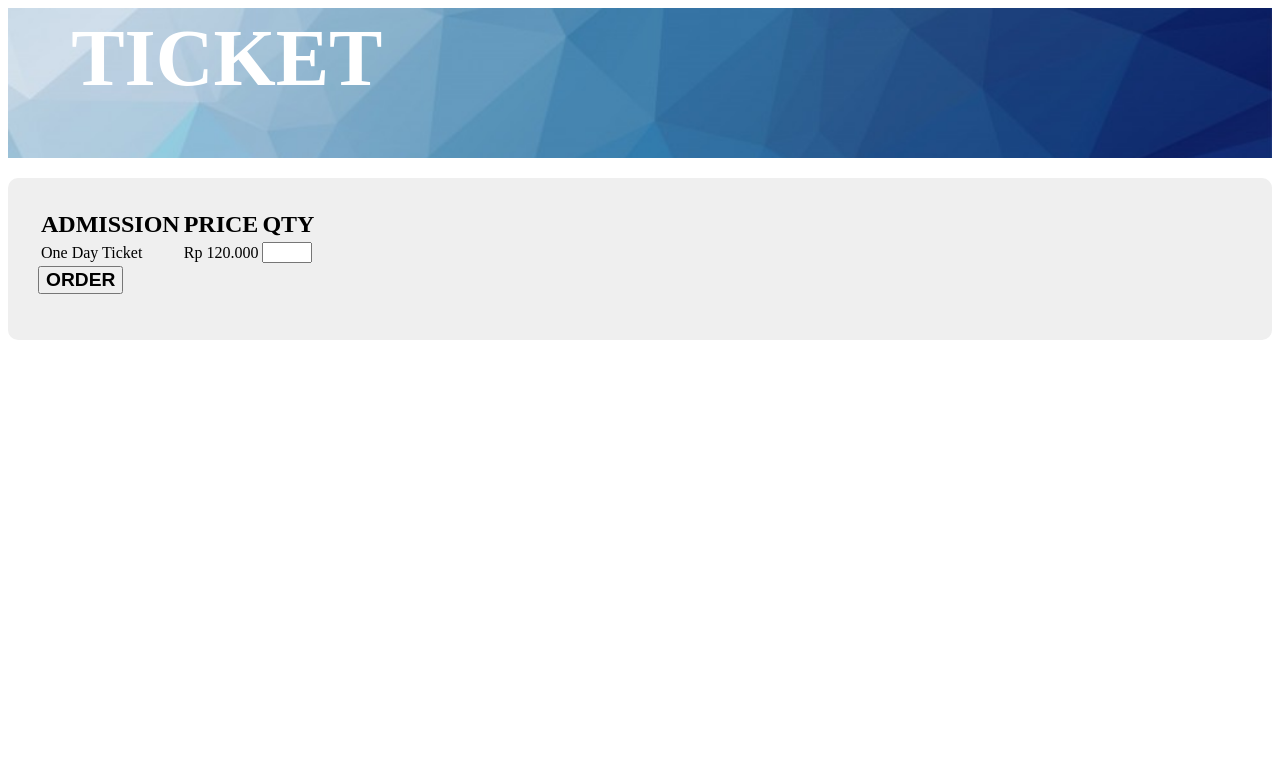
After one commit to LKADity/EventWeb, a CodeIgniter app: the page made by application/views/ticket.php in a window 1280 px wide. The commit adds this page. Shown: the top 779 px of the page. Run offline with CodeIgniter, Linux system fonts and the light colour scheme; some libraries are stand-ins or nearby versions.

Commit message:
finally ticketing! and some minor changes

```diff
--- a/application/views/header.php
+++ b/application/views/header.php
@@ -3,8 +3,6 @@
 <head>
 	<title></title>
 	<link rel="stylesheet" href="https://maxcdn.bootstrapcdn.com/bootstrap/3.3.5/css/bootstrap.min.css">
-	<link rel="stylesheet" href="//fonts.googleapis.com/css?family=Open+Sans">
-	<link rel="stylesheet" href="<?php echo base_url().'assets/css/main.css'; ?>">
 	<style>
 		.nav.navbar-nav.navbar-right li a {
 			color: #337ab7;
@@ -38,7 +36,7 @@
 						</ul>
 					</li>
 					<li><a href="#">LINEUP</a></li>
-					<li><a href="#">TICKET</a></li>
+					<li><a href="<?php echo base_url().'index.php/event/view_ticket'; ?>">TICKET</a></li>
 					<li class="dropdown"><a href="" class="dropdown-toggle" data-toggle="dropdown" role="button" aria-haspopup="true" aria-expanded="false">REGISTRATION</a>
 						<ul class="dropdown-menu">
 							<li><a href="<?php echo base_url().'index.php/user/form_registration_performer'; ?>">PERFORMER</a></li>
@@ -54,6 +52,7 @@
 							<!--a href="<?php echo base_url().'index.php/event/form_login'; ?>"><button type="button" class="btn btn-primary navbar-btn">LOGIN</button></a-->
 							<a href="<?php echo base_url().'index.php/event/logout'; ?>" style='background-color: #337ab7; color: white'>LOGIN</a>
 						<?php } ?>
+					</li>
 				</ul>
 			</div>
 		</div>
--- /dev/null
+++ b/application/views/ticket.php
@@ -0,0 +1,52 @@
+<head>
+	<title>REGISTER STAND</title>
+	<style>
+		.img-header {
+			background: url("<?php echo base_url().'assets/img/bg.jpg'; ?>");
+			background-size: 100%;
+			color: white;
+			height: 150px;
+			margin-bottom: 20px;
+		}
+		.img-header>h1 {
+			line-height: 100px;
+			font-weight: bolder;
+			font-size: 5em;
+			margin-left: 5%;
+		}
+	</style>
+</head>
+<body>
+	<div class="img-header container-fluid">
+		<h1>TICKET</h1>
+	</div>
+
+	<div class="container" style="margin-bottom: 20px; background-color: #efefef; padding: 30px; border-radius: 10px">
+		<form class="form-horizontal" action="<?php echo base_url().'index.php/user/form_ticket_ordering'; ?>" method="post">
+			<table class="table">
+				<thead>
+					<tr style="font-size: 1.5em; font-style: bolder">
+						<th>ADMISSION</th>
+						<th>PRICE</th>
+						<th>QTY</th>
+					</tr>
+				</thead>
+
+				<tbody>
+					<tr>
+						<td>One Day Ticket</td>
+						<td>Rp 120.000</td>
+						<td><input type="number" class="form-control input-sm" style="max-width: 50px"></td>
+					</tr>
+				</tbody>
+			</table>
+
+			<?php echo validation_errors(); ?>
+
+			<input type="submit" class="btn btn-primary" value="ORDER" style="font-size: 1.2em; font-weight: bolder;">
+		</form>
+	</div>
+
+	<script src="https://ajax.googleapis.com/ajax/libs/jquery/3.1.1/jquery.min.js"></script>
+	<script src="https://maxcdn.bootstrapcdn.com/bootstrap/3.3.5/js/bootstrap.min.js"></script>
+</body>
```
